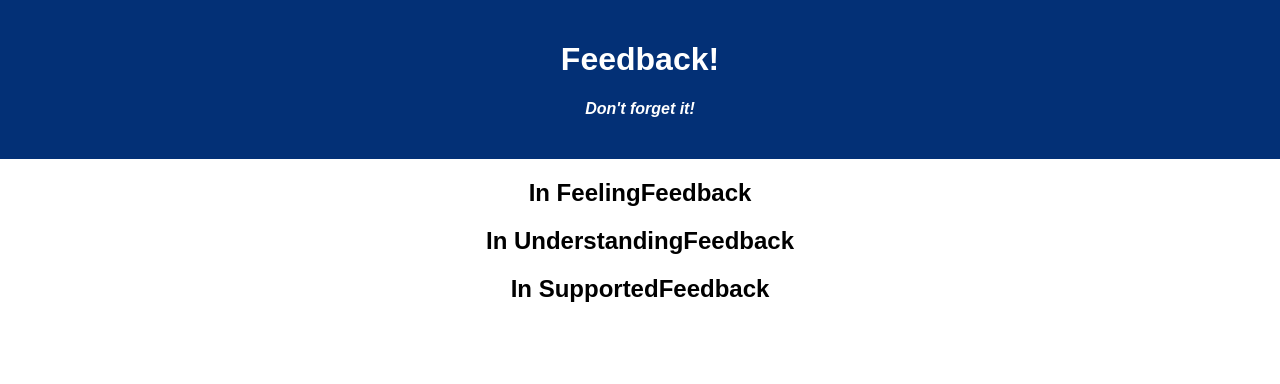
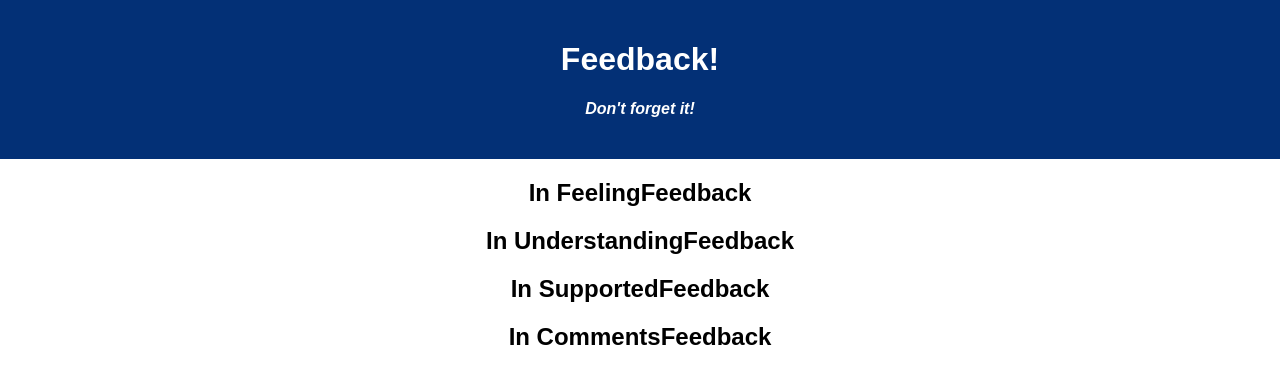
Before and after one commit to brandonwharton/Daily-Feedback-Form, a React (Create React App) app: page / in a window 1280 px wide. Shown: the top 384 px of the page. Built offline with nearby package versions, Linux system fonts and the light colour scheme.

Commit message:
Made a CommentsFeedback component, handled import/export

```diff
--- a/src/components/App/App.jsx
+++ b/src/components/App/App.jsx
@@ -5,6 +5,7 @@ import './App.css';
 import FeelingFeedback from '../FeelingFeedback/FeelingFeedback';
 import UnderstandingFeedback from '../UnderstandingFeedback/UnderstandingFeedback';
 import SupportedFeedback from '../SupportedFeedback/SupportedFeedback';
+import CommentsFeedback from '../CommentsFeedback/CommentsFeedback';
 
 
 
@@ -20,6 +21,7 @@ function App() {
       <FeelingFeedback />
       <UnderstandingFeedback />
       <SupportedFeedback />
+      <CommentsFeedback />
     </div>
   );
 }
--- /dev/null
+++ b/src/components/CommentsFeedback/CommentsFeedback.jsx
@@ -0,0 +1,8 @@
+function CommentsFeedback () {
+
+    return (
+        <h2>In CommentsFeedback</h2>
+    )
+}
+
+export default CommentsFeedback;
```
Also changed, not shown: 1 other file (tests, documents, lock files or other folders).
